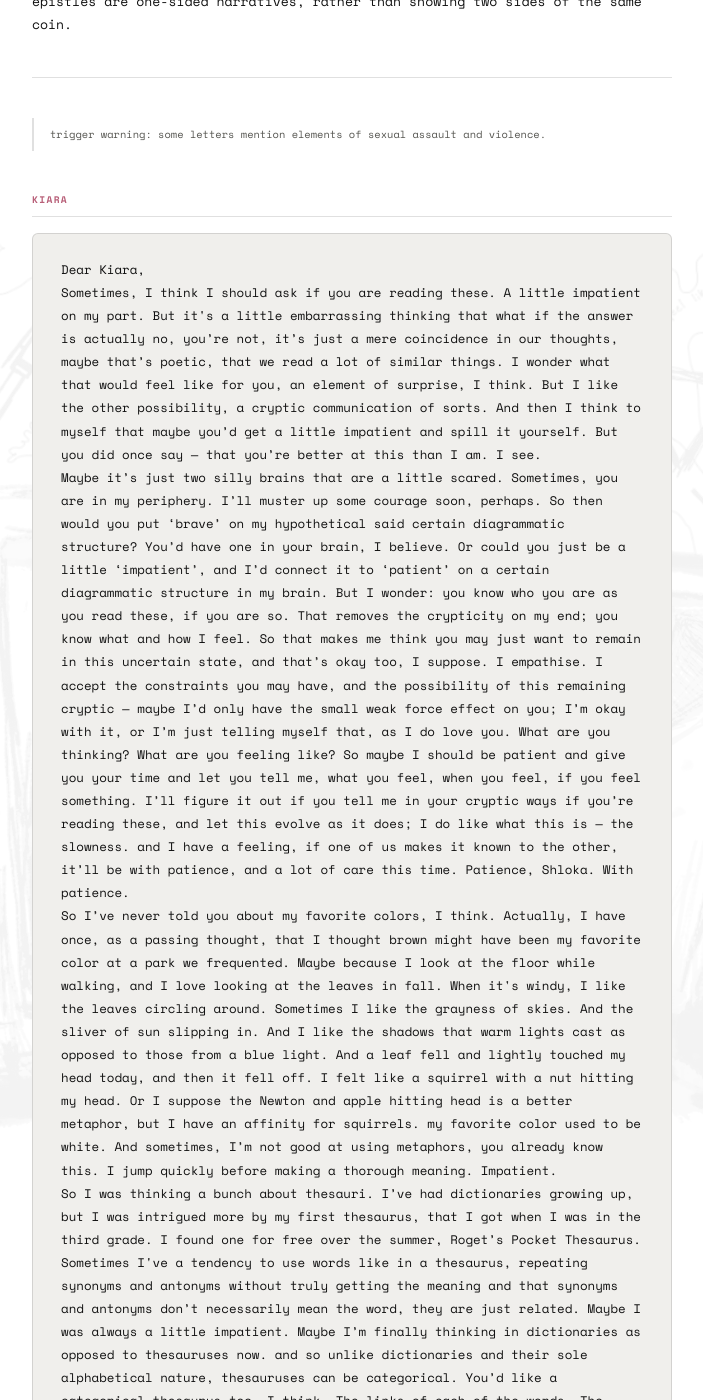
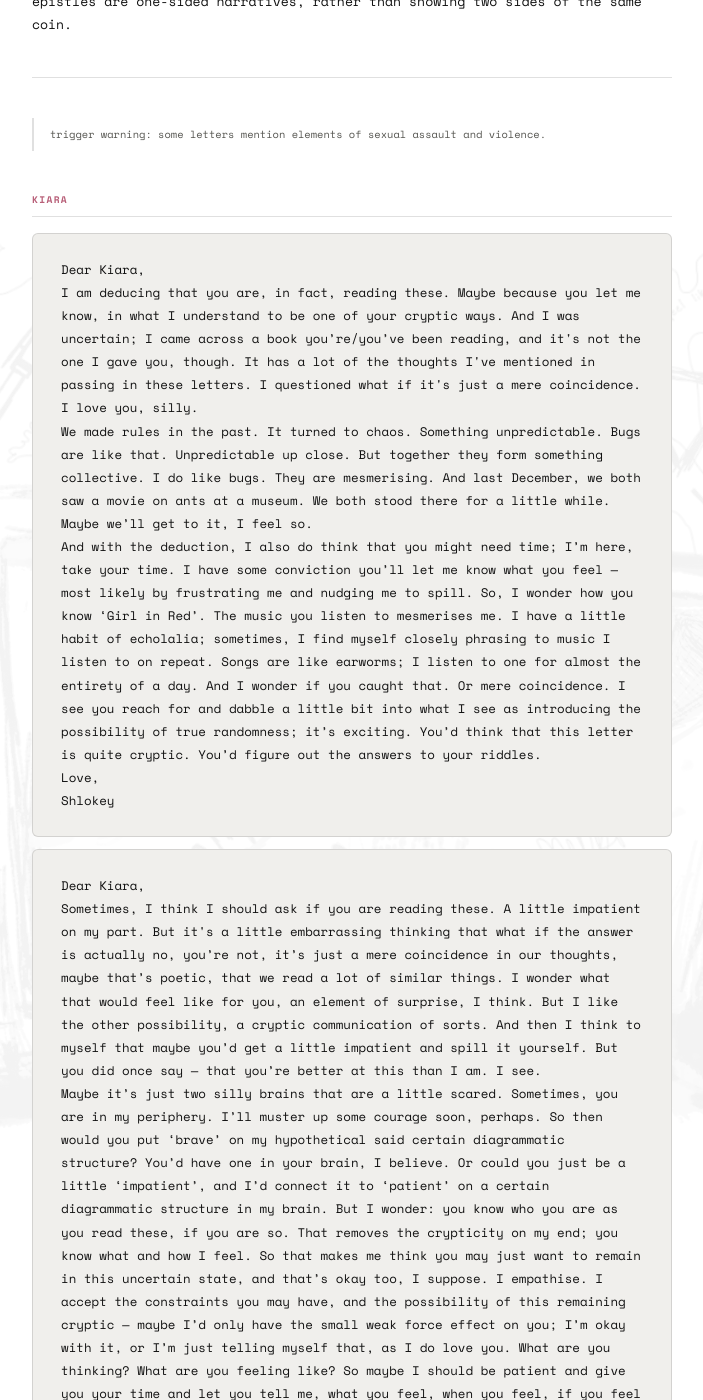
Before and after one commit to shlokamohanty/i-write-sometimes, a Jekyll site: the page built from _posts/2026-03-20-letter.md, in a window 1280 px wide and 1400 px high, scrolled down 674 px. Shown: the whole window, without its empty margins (288-991 px from the left). Built offline with Jekyll 4.4.1, drawn with Linux system fonts in a browser that asks for light colours; some web fonts are replaced; some of the changed text lies outside the part shown.

Commit message:
Update 2026-03-20-letter.md

```diff
--- a/_posts/2026-03-20-letter.md
+++ b/_posts/2026-03-20-letter.md
@@ -30,9 +30,17 @@ Keep in mind, while reading these, that the letters show my perspective of my fe
 <div class="letter-section">
 <span class="letter-to">kiara</span>
 <div class="letter-block">Dear Kiara,
+I am deducing that you are, in fact, reading these. Maybe because you let me know, in what I understand to be one of your cryptic ways. And I was uncertain; I came across a book you’re/you’ve been reading, and it's not the one I gave you, though. It has a lot of the thoughts I've mentioned in passing in these letters. I questioned what if it's just a mere coincidence.
+I love you, silly.
+We made rules in the past. It turned to chaos. Something unpredictable. Bugs are like that. Unpredictable up close. But together they form something collective. I do like bugs. They are mesmerising. And last December, we both saw a movie on ants at a museum. We both stood there for a little while. Maybe we’ll get to it, I feel so.
+And with the deduction, I also do think that you might need time; I’m here, take your time. I have some conviction you’ll let me know what you feel — most likely by frustrating me and nudging me to spill. So, I wonder how you know ‘Girl in Red’. The music you listen to mesmerises me. I have a little habit of echolalia; sometimes, I find myself closely phrasing to music I listen to on repeat. Songs are like earworms; I listen to one for almost the entirety of a day. And I wonder if you caught that. Or mere coincidence. I see you reach for and dabble a little bit into what I see as introducing the possibility of true randomness; it’s exciting. You’d think that this letter is quite cryptic. You’d figure out the answers to your riddles.
+Love,
+Shlokey
+</div>
+<div class="letter-block">Dear Kiara,
 Sometimes, I think I should ask if you are reading these. A little impatient on my part. But it's a little embarrassing thinking that what if the answer is actually no, you’re not, it’s just a mere coincidence in our thoughts, maybe that’s poetic, that we read a lot of similar things. I wonder what that would feel like for you, an element of surprise, I think. But I like the other possibility, a cryptic communication of sorts. And then I think to myself that maybe you’d get a little impatient and spill it yourself. But you did once say — that you’re better at this than I am. I see.
-Maybe it’s just two silly brains that are a little scared. Sometimes, you are in my periphery. I’ll muster up some courage soon, perhaps. So then would you put ‘brave’ on my hypothetical said certain diagrammatic structure? You’d have one in your brain, I believe. Or could you just be a little ‘impatient’, and I’d connect it to ‘patient’ on a certain diagrammatic structure in my brain. But I wonder: you know who you are as you read these, if you are so. That removes the crypticity on my end; you know what and how I feel. So that makes me think you may just want to remain in this uncertain state, and that’s okay too, I suppose. I empathise. I accept the constraints you may have, and the possibility of this remaining cryptic — maybe I’d only have the small weak force effect on you; I’m okay with it, or I’m just telling myself that, as I do love you. What are you thinking? What are you feeling like? So maybe I should be patient and give you your time and let you tell me, what you feel, when you feel, if you feel something. I’ll figure it out if you tell me in your cryptic ways if you’re reading these, and let this evolve as it does; I do like what this is — the slowness. and I have a feeling, if one of us makes it known to the other, it’ll be with patience, and a lot of care this time. Patience, Shloka. With patience.
-So I’ve never told you about my favorite colors, I think. Actually, I have once, as a passing thought, that I thought brown might have been my favorite color at a park we frequented. Maybe because I look at the floor while walking, and I love looking at the leaves in fall. When it's windy, I like the leaves circling around. Sometimes I like the grayness of skies. And the sliver of sun slipping in. And I like the shadows that warm lights cast as opposed to those from a blue light. And a leaf fell and lightly touched my head today, and then it fell off. I felt like a squirrel with a nut hitting my head. Or I suppose the Newton and apple hitting head is a better metaphor, but I have an affinity for squirrels. my favorite color used to be white. And sometimes, I’m not good at using metaphors, you already know this. I jump quickly before making a thorough meaning. Impatient.
+Maybe it’s just two silly brains that are a little scared. Sometimes, you are in my periphery. I’ll muster up some courage soon, perhaps. So then would you put ‘brave’ on my hypothetical said certain diagrammatic structure? You’d have one in your brain, I believe. Or could you just be a little ‘impatient’, and I’d connect it to ‘patient’ on a certain diagrammatic structure in my brain. But I wonder: you know who you are as you read these, if you are so. That removes the crypticity on my end; you know what and how I feel. So that makes me think you may just want to remain in this uncertain state, and that’s okay too, I suppose. I empathise. I accept the constraints you may have, and the possibility of this remaining cryptic — maybe I’d only have the small weak force effect on you; I’m okay with it, or I’m just telling myself that, as I do love you. What are you thinking? What are you feeling like? So maybe I should be patient and give you your time and let you tell me, what you feel, when you feel, if you feel something. I’ll figure it out if you tell me in your cryptic ways if you’re reading these, and let this evolve as it does; I do like what this is — the slowness. And I have a feeling, if one of us makes it known to the other, it’ll be with patience, and a lot of care this time. Patience, Shloka. With patience.
+So I’ve never told you about my favorite colors, I think. Actually, I have once, as a passing thought, that I thought brown might have been my favorite color at a park we frequented. Maybe because I look at the floor while walking, and I love looking at the leaves in fall. When it's windy, I like the leaves circling around. Sometimes I like the grayness of skies. And the sliver of sun slipping in. And I like the shadows that warm lights cast as opposed to those from a blue light. And a leaf fell and lightly touched my head today, and then it fell off. I felt like a squirrel with a nut hitting my head. Or I suppose the Newton and apple hitting head is a better metaphor, but I have an affinity for squirrels. My favorite color used to be white. And sometimes, I’m not good at using metaphors, you already know this. I jump quickly before making a thorough meaning. Impatient.
 So I was thinking a bunch about thesauri. I’ve had dictionaries growing up, but I was intrigued more by my first thesaurus, that I got when I was in the third grade. I found one for free over the summer, Roget’s Pocket Thesaurus. Sometimes I've a tendency to use words like in a thesaurus, repeating synonyms and antonyms without truly getting the meaning and that synonyms and antonyms don’t necessarily mean the word, they are just related. Maybe I was always a little impatient. Maybe I’m finally thinking in dictionaries as opposed to thesauruses now. and so unlike dictionaries and their sole alphabetical nature, thesauruses can be categorical. You’d like a categorical thesaurus too, I think. The links of each of the words. The importance of a thesaurus along with the frequent visitation of dictionaries — I sit here thinking of the branches of ‘patient’.
 Love,
 Shlokey
```
